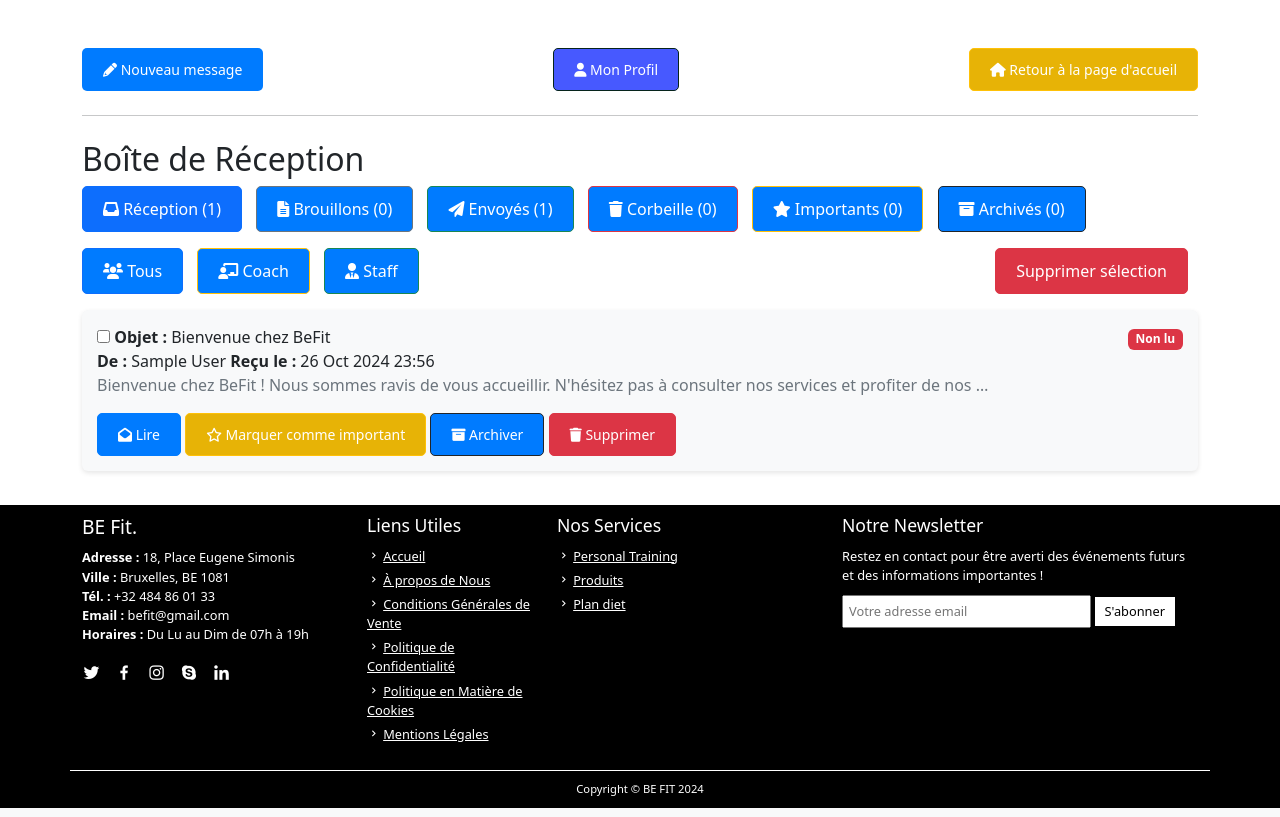
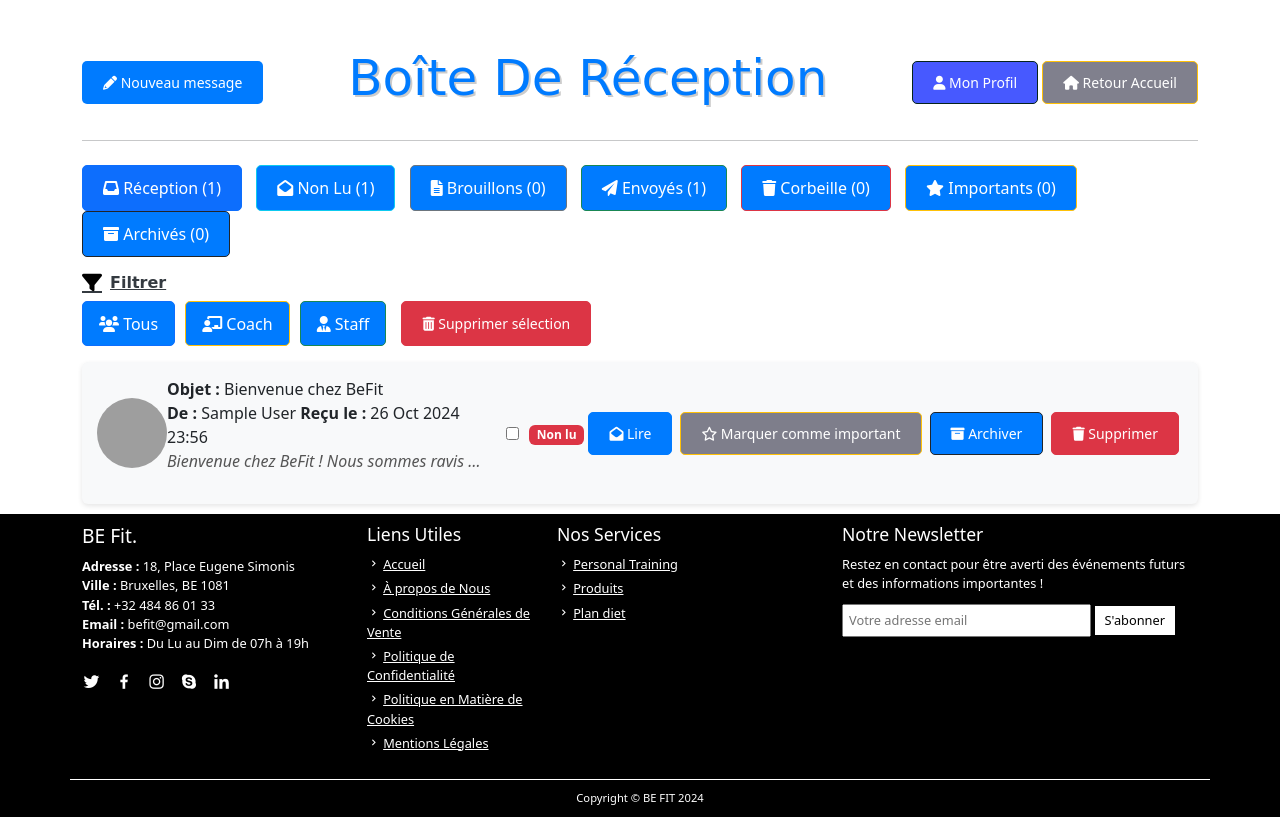
Before and after one commit to DipsLoco/TFE2024, a Django app: page /fr/messages/inbox/ in a window 1280 px wide. Shown: the part 82-899 px from the top of the page. Run offline with Django 4.2, Linux system fonts and the light colour scheme; the visitor is signed in with stand-in values (Sample User, id 1); data comes from the database, SQL or seed files in the repository; some libraries are stand-ins or nearby versions; grey boxes are pictures that could not be loaded.

Commit message:
Mise a jour messagerie

```diff
--- a/gym_app/templates/messages_inbox.html
+++ b/gym_app/templates/messages_inbox.html
@@ -1,28 +1,38 @@
 {% extends 'base.html' %}
+{% load static %}
 {% load i18n %}
 {% block content %}
 <div class="container mt-5">
     <div class="action-buttons d-flex justify-content-between align-items-center mb-4">
-        <!-- Bouton pour écrire un nouveau message -->
+        <!-- Bouton Nouveau message aligné à gauche -->
         <a href="{% url 'send_message' 1 %}" class="btn btn-turquoise btn-sm">
             <i class="fas fa-pencil-alt"></i> Nouveau message
         </a>
-        <a href="{% url 'profile' %}" class="btn btn-info btn-sm" style="margin:auto;">
+        <!-- Titre Boîte de Réception centré avec ombre -->
+        <h1 class="text-center text-capitalize" style="font-family: 'Brush Script MT', cursive; font-size: 50px; color: #007bff; text-shadow: 2px 2px #ccc;">
+            Boîte de Réception
+        </h1>
+        <!-- Boutons Mon Profil et Retour Accueil alignés à droite -->
+        <div>
+            <a href="{% url 'profile' %}" class="btn btn-info btn-sm mr-2">
                 <i class="fas fa-user"></i> Mon Profil
             </a>
             <a href="{% url 'home' %}" class="btn btn-warning btn-sm">
-            <i class="fas fa-home"></i> Retour à la page d'accueil
+                <i class="fas fa-home"></i> Retour Accueil
             </a>
+        </div>
     </div>
 
     <hr class="my-4">
 
-    <h2>Boîte de Réception</h2>
-
     <!-- Filtres pour afficher les différentes catégories de messages -->
-    <div class="filters mb-3">
+    <div class="filters d-flex justify-content-between mb-3">
+        <div>
             <a href="{% url 'messages_inbox' %}?category=received" class="btn btn-outline-primary {% if category == 'received' %}active{% endif %}">
-            <i class="fas fa-inbox"></i> Réception ({{ unread_messages }})
+                <i class="fas fa-inbox"></i> Réception ({{ total_messages_count }})
+            </a>
+            <a href="{% url 'messages_inbox' %}?category=unread" class="btn btn-outline-info {% if category == 'unread' %}active{% endif %}">
+                <i class="fas fa-envelope-open"></i> Non Lu ({{ unread_messages }})
             </a>
             <a href="{% url 'messages_inbox' %}?category=drafts" class="btn btn-outline-secondary {% if category == 'drafts' %}active{% endif %}">
                 <i class="fas fa-file-alt"></i> Brouillons ({{ draft_messages_count }})
@@ -39,86 +49,91 @@
             <a href="{% url 'messages_inbox' %}?category=archived" class="btn btn-outline-dark {% if category == 'archived' %}active{% endif %}">
                 <i class="fas fa-archive"></i> Archivés ({{ archived_messages_count }})
             </a>
-        <button type="submit" class="btn btn-danger mt-3" style="float: right;">Supprimer sélection</button>
+        </div>
     </div>
 
+    <!-- Embellissement du titre "Filtrer" -->
+    <h3 class="styled-title">
+        <i class="fas fa-filter"></i> Filtrer
+    </h3>
+
+
     <!-- Filtres des rôles : Tous, Coach, Staff -->
-    <div class="filters mb-3">
-        <a href="{% url 'messages_inbox' %}?filter_role=all" class="btn btn-outline-primary">
+<div class="filters mb-3 d-flex justify-content-start">
+    <a href="{% url 'messages_inbox' %}?filter_role=all" class="btn btn-outline-primary btn-custom-small mr-2">
         <i class="fas fa-users"></i> Tous
     </a>
-        <a href="{% url 'messages_inbox' %}?filter_role=coach" class="btn btn-outline-warning">
+    <a href="{% url 'messages_inbox' %}?filter_role=coach" class="btn btn-outline-warning btn-custom-small mr-2">
         <i class="fas fa-chalkboard-teacher"></i> Coach
     </a>
-        <a href="{% url 'messages_inbox' %}?filter_role=staff" class="btn btn-outline-success">
+    <a href="{% url 'messages_inbox' %}?filter_role=staff" class="btn btn-outline-success btn-custom-small mr-2">
         <i class="fas fa-user-tie"></i> Staff
     </a>
+    <!-- Bouton supprimer bien aligné à droite -->
+    <button type="submit" class="btn btn-danger btn-sm ml-auto" onclick="confirmDeleteSelected();">
+        <i class="fas fa-trash-alt"></i> Supprimer sélection
+    </button>
 </div>
+
 
     <!-- Liste des messages filtrés -->
     <form method="POST" action="{% url 'delete_multiple_messages' %}">
         {% csrf_token %}
         <ul class="list-group mt-3">
             {% for msg in messages %}
-                <li class="list-group-item">
-                    <div class="d-flex justify-content-between">
-                        <div>
-                            <input type="checkbox" name="selected_messages" value="{{ msg.id }}">
-                            <strong>Objet :</strong> {{ msg.subject }}<br>
-                            <strong>De :</strong> {{ msg.sender.get_full_name }}
-                            <strong>{% if msg.is_sent %}Envoyé{% else %}Reçu{% endif %} le :</strong> {{ msg.timestamp|date:"d M Y H:i" }}
-                            <!-- Ajout des icônes pour important et archivé -->
-                            {% if msg.is_important %}
-                                <i class="fas fa-star text-warning"></i>
-                            {% endif %}
-                            {% if msg.is_archived %}
-                                <i class="fas fa-archive text-dark"></i>
+                <li class="list-group-item d-flex justify-content-between align-items-center">
+                    <!-- Affichage de l'image de l'expéditeur -->
+                    <div class="sender-info d-flex align-items-center mr-3">
+                        {% if msg.sender.image %}
+                            <img src="{{ msg.sender.image.url }}" alt="Photo de {{ msg.sender.first_name }}" class="sender-image rounded-circle" style="width: 70px; height: 70px; object-fit: cover;">
+                        {% else %}
+                            <img src="{% static 'default_profile.png' %}" alt="Photo par défaut" class="sender-image rounded-circle" style="width: 70px; height: 70px; object-fit: cover;">
                         {% endif %}
                     </div>
-                        <div>
-                            {% if msg.is_read %}
-                                <span class="badge bg-success">Lu</span>
-                            {% else %}
-                                <span class="badge bg-danger">Non lu</span>
-                            {% endif %}
+                    <div class="message-info">
+                        <strong>Objet :</strong> {{ msg.subject }}<br>
+                        <strong>{% if category == 'sent' %}À{% else %}De{% endif %} :</strong>
+                        {% if category == 'sent' %} {{ msg.recipient.get_full_name }} {% else %} {{ msg.sender.get_full_name }} {% endif %}
+                        <strong>{% if category == 'sent' %}Envoyé{% else %}Reçu{% endif %} le :</strong> {{ msg.timestamp|date:"d M Y H:i" }}
+                        <p style="font-style: italic; color: #555;">{{ msg.body|truncatewords:7 }}</p>
+                        {% if msg.is_important %} <i class="fas fa-star text-warning"></i> {% endif %}
+                        {% if msg.is_archived %} <i class="fas fa-archive text-dark"></i> {% endif %}
                     </div>
+                    <div class="message-actions d-flex align-items-center">
+                        <input type="checkbox" name="selected_messages" value="{{ msg.id }}" class="message-select mr-2">
+                        <div class="mr-2">
+                            {% if msg.is_read %} <span class="badge bg-success">Lu</span> {% else %} <span class="badge bg-danger">Non lu</span> {% endif %}
                         </div>
-                    <p class="text-muted">{{ msg.body|truncatewords:20 }}</p>
-
-                    <!-- Actions sur les messages -->
-                    <a href="{% url 'read_message' msg.id %}" class="btn btn-primary btn-sm">
-                        <i class="fas fa-envelope-open"></i> Lire
-                    </a>
-                    <a href="{% url 'mark_important' msg.id %}" class="btn btn-warning btn-sm">
+                        <a href="{% url 'read_message' msg.id %}" class="btn btn-primary btn-sm mx-1"><i class="fas fa-envelope-open"></i> Lire</a>
+                        <a href="javascript:void(0);" class="btn btn-warning btn-sm mx-1" data-id="{{ msg.id }}" onclick="toggleImportant(this);">
                             {% if msg.is_important %}
                                 <i class="fas fa-star"></i> Retirer des importants
                             {% else %}
                                 <i class="far fa-star"></i> Marquer comme important
                             {% endif %}
                         </a>
+
                         {% if msg.is_archived %}
-                        <a href="{% url 'unarchive_message' msg.id %}" class="btn btn-dark btn-sm">
+                            <a href="javascript:void(0);" class="btn btn-dark btn-sm mx-1" data-id="{{ msg.id }}" onclick="toggleArchive(this);">
                                 <i class="fas fa-archive"></i> Désarchiver
                             </a>
                         {% else %}
-                        <a href="{% url 'archive_message' msg.id %}" class="btn btn-dark btn-sm">
+                            <a href="javascript:void(0);" class="btn btn-dark btn-sm mx-1" data-id="{{ msg.id }}" onclick="toggleArchive(this);">
                                 <i class="fas fa-archive"></i> Archiver
                             </a>
                         {% endif %}
-                    <button type="button" class="btn btn-danger btn-sm" onclick="confirmDelete('{{ msg.id }}')">
-                        <i class="fas fa-trash"></i> Supprimer
-                    </button>
+
+                        <button type="button" class="btn btn-danger btn-sm mx-1" onclick="confirmDelete('{{ msg.id }}')"><i class="fas fa-trash"></i> Supprimer</button>
+                    </div>
                 </li>
-                {% if msg.is_deleted %}
-                    <a href="{% url 'restore_message' msg.id %}" class="btn btn-brown btn-sm">
-                        <i class="fas fa-trash-restore"></i> Restaurer Message
-                    </a>
+                {% if category == 'trash' and msg.is_deleted %}
+                    <a href="{% url 'restore_message' msg.id %}" class="btn btn-dark btn-sm mt-2"><i class="fas fa-trash-restore"></i> Restaurer Message</a>
                 {% endif %}
             {% endfor %}
         </ul>
     </form>
 </div>
-<br>
+
 <!-- Popup pour la suppression -->
 <div id="delete-confirmation-popup" class="popup" style="display:none;">
     <div class="popup-content">
@@ -141,11 +156,87 @@
     document.getElementById('cancel-delete-btn').onclick = function() {
         document.getElementById('delete-confirmation-popup').style.display = 'none';
     };
+
+    // Toggle important status via AJAX
+    function toggleImportant(element) {
+    const messageId = element.getAttribute('data-id');
+    fetch(`/messages/mark_important/${messageId}/`, {
+        method: "POST",
+        headers: { "X-CSRFToken": "{{ csrf_token }}" }
+    })
+    .then(response => response.json())
+    .then(data => {
+        if (data.success) {
+            element.innerHTML = data.is_important ? '<i class="fas fa-star"></i> Retirer des importants' : '<i class="far fa-star"></i> Marquer comme important';
+        } else {
+            console.error("Erreur lors du marquage comme important :", data.error);
+        }
+    })
+    .catch(error => {
+        console.error("Erreur dans la requête AJAX:", error);
+    });
+}
+
+
+
+    // Toggle archive status via AJAX
+    function toggleArchive(element) {
+    const messageId = element.getAttribute('data-id');
+    fetch(`/archive_message/${messageId}/`, {
+        method: "POST",
+        headers: { "X-CSRFToken": "{{ csrf_token }}" }
+    })
+    .then(response => response.json())
+    .then(data => {
+        if (data.success) {
+            element.innerHTML = data.is_archived ? '<i class="fas fa-archive"></i> Désarchiver' : '<i class="fas fa-archive"></i> Archiver';
+        } else {
+            console.error("Erreur lors de l'archivage/désarchivage :", data.error);
+        }
+    })
+    .catch(error => {
+        console.error("Erreur dans la requête AJAX:", error);
+    });
+}
+
+
+
+    // Fonction de confirmation pour la suppression multiple
+    function confirmDeleteSelected() {
+        let selected = document.querySelectorAll('.message-select:checked');
+        if (selected.length === 0) {
+            alert('Sélectionnez d’abord au moins un message à supprimer.');
+            return;
+        }
+        if (confirm("Voulez-vous vraiment supprimer les messages sélectionnés ?")) {
+            document.querySelector("form").submit();
+        }
+    }
 </script>
 
 <style>
+    .message-info {
+        flex: 1;
+        padding-right: 10px;
+    }
+
+    .message-actions {
+        display: flex;
+        align-items: center;
+    }
+
     .message-select {
         margin-left: 10px;
+        margin-right: 10px;
+    }
+
+    .filters {
+        display: flex;
+        justify-content: space-between;
+    }
+
+    .btn-danger {
+        margin-left: 5px; /* Ajustement de l'espacement entre les boutons */
     }
 
     .popup {
@@ -175,43 +266,75 @@
         margin-bottom: 10px;
         box-shadow: 0 2px 5px rgba(0, 0, 0, 0.1);
     }
+
     .filters .btn {
         margin-right: 10px;
     }
+
     .btn-primary {
         background-color: #007bff;
         border-color: #007bff;
     }
+
     .btn-primary:hover {
         background-color: #0056b3;
     }
+
     .btn-warning {
-        background-color: #e7b306;
+        background-color: #48485bb0;
         border-color: #ffc107;
     }
+
     .btn-warning:hover {
         background-color: #e0a800;
     }
+
     .btn-danger {
         background-color: #dc3545;
         border-color: #dc3545;
     }
+
     .btn-danger:hover {
         background-color: #c82333;
     }
-    .btn-brown {
-        background-color: #10ac349d;
-        border-color: #079a1f9c;
-    }
+
     .btn-dark:hover {
         background-color: #23272b;
     }
+
     .btn-info {
         background-color: #031cffba;
         border-color: #06241b;
     }
+
     .btn-info:hover {
         background-color: #17a586;
     }
+
+    .message-info p {
+        font-style: italic;
+    }
+    .btn-custom-small {
+        padding: 0.6rem 1rem; /* Ajuste le padding */
+        font-size: 1rem; /* Réduit la taille de la police */
+    }
+     /* Police personnalisée, par exemple Dancing Script de Google Fonts */
+     @import url('https://fonts.googleapis.com/css2?family=Dancing+Script:wght@700&display=swap');
+
+.styled-title {
+    font-family: 'Dancing Script', cursive; /* Utilise la police de calligraphie */
+    font-size: 1rem; /* Taille plus petite */
+    font-weight: bold;
+    color: #343a40;
+    text-decoration: underline;
+    display: flex;
+    align-items: center;
+}
+
+.styled-title i {
+    margin-right: 8px; /* Espace entre l'icône et le texte */
+    font-size: 1.25rem; /* Taille de l'icône alignée avec le texte */
+    color: #000000; /* Couleur du logo */
+}
 </style>
 {% endblock %}
--- a/gym_app/templates/profile.html
+++ b/gym_app/templates/profile.html
@@ -33,7 +33,7 @@
 
             <!-- Bouton pour souscrire si l'utilisateur n'est pas premium -->
             {% if not user.is_premium %}
-                <a href="{% url 'home' %}#nos-offres" class="btn btn-success ms-3">Souscrire</a>
+                <a href="{% url 'home' %}#nos-offres" class="btn btn-success ms-3">Souscrire à un Plan</a>
             {% endif %}
         </div>
     </div>
@@ -42,6 +42,7 @@
             <i class="fas fa-check-circle me-2"></i>
             <span>Vous êtes abonné à un Plan Premium. Profitez pleinement de nos services !</span>
         </div>
+        <br><br>
     {% else %}
         <div class="d-flex align-items-center">
             <!-- Texte principal avec arrière-plan rouge -->
@@ -50,7 +51,7 @@
                 <span>Vous n'avez aucun Plan actuellement.</span>
             </div>
             <!-- Texte cliquable avec arrière-plan vert -->
-            <a href="{% url 'home' %}#nos-offres" class="text-green alert-link d-flex align-items-center px-3 py-2" style="background-color: #04d033e1; color: white; font-weight: bold; border-radius: 5px; text-decoration: none;">
+            <a href="{% url 'home' %}#nos-offres" class="text-green alert-link d-flex align-items-right px-1 py-2" style="background-color: #b12020e1; color: white; font-weight: bold; border-radius: 5px; text-decoration: black;">
                 Souscrivez dès maintenant via ce lien pour profiter de tous nos Services.
             </a>
         </div>
--- a/gym_app/urls.py
+++ b/gym_app/urls.py
@@ -26,9 +26,8 @@
     path('admin_dashboard/', views.admin_dashboard, name='admin_dashboard'),
     path('contact_coach/<int:coach_id>/', contact_coach, name='contact_coach'),
     path('contact_member/<int:member_id>/', contact_member, name='contact_member'),
-    path('message/archive/<int:message_id>/', views.archive_message, name='archive_message'),
-    path('message/unarchive/<int:message_id>/', views.unarchive_message, name='unarchive_message'),
-    path('messages/mark_important/<int:message_id>/', mark_important, name='mark_important'),
+    path('archive_message/<int:message_id>/', views.archive_message, name='archive_message'),
+    path('messages/mark_important/<int:message_id>/', views.mark_important, name='mark_important'),
     path('messages/drafts/', views.drafts, name='drafts'),
     path('messages/delete-multiple/', views.delete_multiple_messages, name='delete_multiple_messages'),
     path('messages/delete/<int:message_id>/', views.delete_message, name='delete_message'),
--- a/gym_app/views.py
+++ b/gym_app/views.py
@@ -1,3 +1,4 @@
+from urllib import request
 import stripe
 from django.conf import settings
 from django.contrib.auth.decorators import login_required
@@ -356,35 +357,20 @@
 
 @login_required
 def archive_message(request, message_id):
-    # Récupérer le message spécifique
     message = get_object_or_404(Message, id=message_id, recipient=request.user)
-
-    # Marquer le message comme archivé
-    message.is_archived = True
+    message.is_archived = not message.is_archived  # Basculer l'état d'archivage
     message.save()
 
-    return redirect('messages_inbox')
-
-def unarchive_message(request, message_id):
-    message = get_object_or_404(Message, id=message_id, recipient=request.user)
-    if message.is_archived:
-        message.is_archived = False
-        message.save()
-        messages.success(request, "Le message a été désarchivé avec succès.")
-    else:
-        messages.error(request, "Le message n'est pas archivé.")
-
-    return redirect('messages_inbox')
+    return JsonResponse({'success': True, 'is_archived': message.is_archived})
 
 @login_required
 def mark_important(request, message_id):
     message = get_object_or_404(Message, id=message_id, recipient=request.user)
-
-    # Inverser l'état du drapeau important
-    message.is_important = not message.is_important
+    message.is_important = not message.is_important  # Basculer l'état important
     message.save()
 
-    return redirect('read_message', message_id=message.id)
+    return JsonResponse({'success': True, 'is_important': message.is_important})
+
 
 @login_required
 def drafts(request):
@@ -448,14 +434,14 @@
 from .models import Message
 from django.contrib.auth.decorators import login_required
 
-@login_required
 def messages_inbox(request):
     # Récupérer la catégorie depuis l'URL
     category = request.GET.get('category', 'received')
+    filter_role = request.GET.get('filter_role', 'all')
 
     # Filtrer les messages en fonction de la catégorie sélectionnée
     if category == 'received':
-        messages = Message.objects.filter(recipient=request.user)
+        messages = Message.objects.filter(recipient=request.user, is_deleted=False)
     elif category == 'sent':
         messages = Message.objects.filter(sender=request.user)
     elif category == 'drafts':
@@ -466,29 +452,44 @@
         messages = Message.objects.filter(recipient=request.user, is_deleted=True)
     elif category == 'archived':
         messages = Message.objects.filter(recipient=request.user, is_archived=True)
+    elif category == 'unread':
+        messages = Message.objects.filter(recipient=request.user, is_read=False, is_deleted=False)
     else:
-        messages = Message.objects.filter(recipient=request.user)
+        messages = Message.objects.filter(recipient=request.user, is_deleted=False)
+
+    # Appliquer les filtres de rôle
+    if filter_role == 'all':
+        messages = messages
+    elif filter_role == 'coach':
+        messages = messages.filter(sender__role='coach')
+    elif filter_role == 'staff':
+        messages = messages.filter(sender__is_staff=True)
 
     # Compter les messages dans chaque catégorie
-    unread_messages = messages.filter(is_read=False).count()
+    unread_messages = Message.objects.filter(recipient=request.user, is_read=False, is_deleted=False).count()
     draft_messages_count = Message.objects.filter(sender=request.user, is_draft=True).count()
     sent_messages_count = Message.objects.filter(sender=request.user).count()
     trash_messages_count = Message.objects.filter(recipient=request.user, is_deleted=True).count()
     important_messages_count = Message.objects.filter(recipient=request.user, is_important=True).count()
     archived_messages_count = Message.objects.filter(recipient=request.user, is_archived=True).count()
+    total_messages_count = Message.objects.filter(recipient=request.user, is_deleted=False).count()
 
     context = {
         'messages': messages,
         'category': category,
+        'filter_role': filter_role,
         'unread_messages': unread_messages,
         'draft_messages_count': draft_messages_count,
         'sent_messages_count': sent_messages_count,
         'trash_messages_count': trash_messages_count,
         'important_messages_count': important_messages_count,
         'archived_messages_count': archived_messages_count,
+        'total_messages_count': total_messages_count,
     }
 
     return render(request, 'messages_inbox.html', context)
+
+
 
 
 
```
Lines whose indentation alone changed are shown as unchanged.
